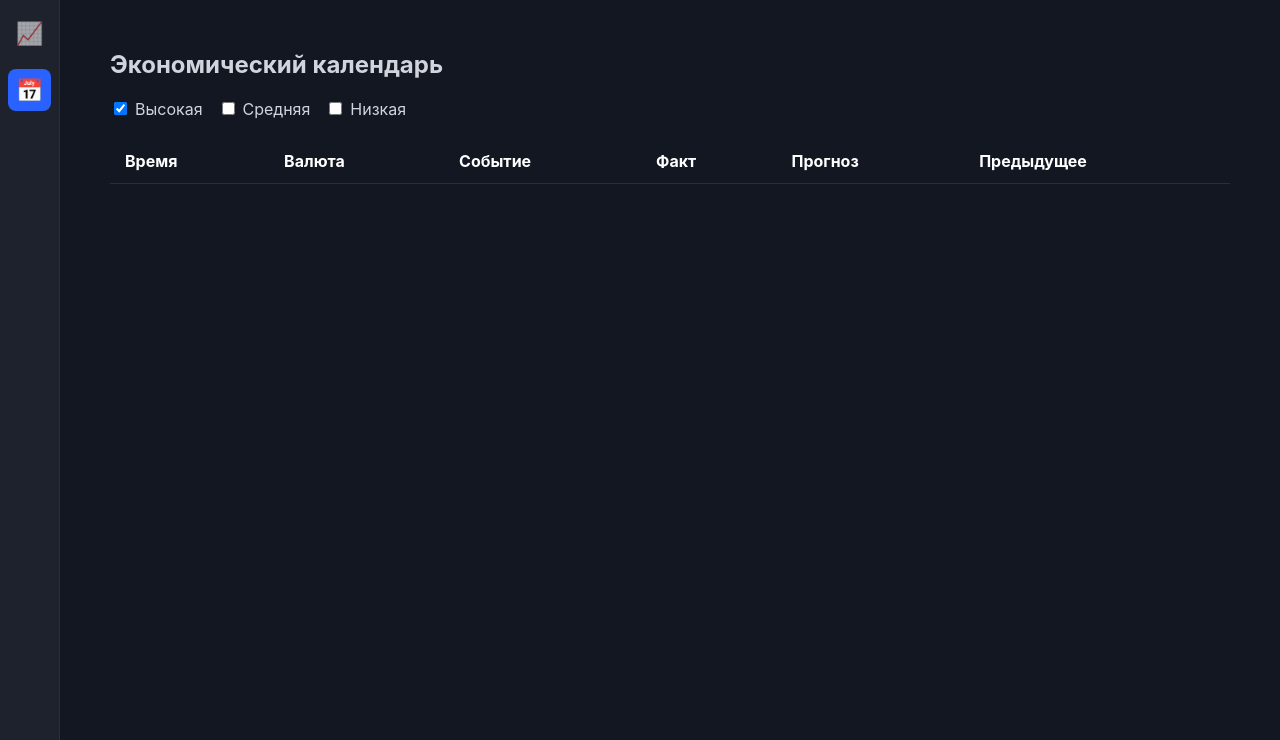
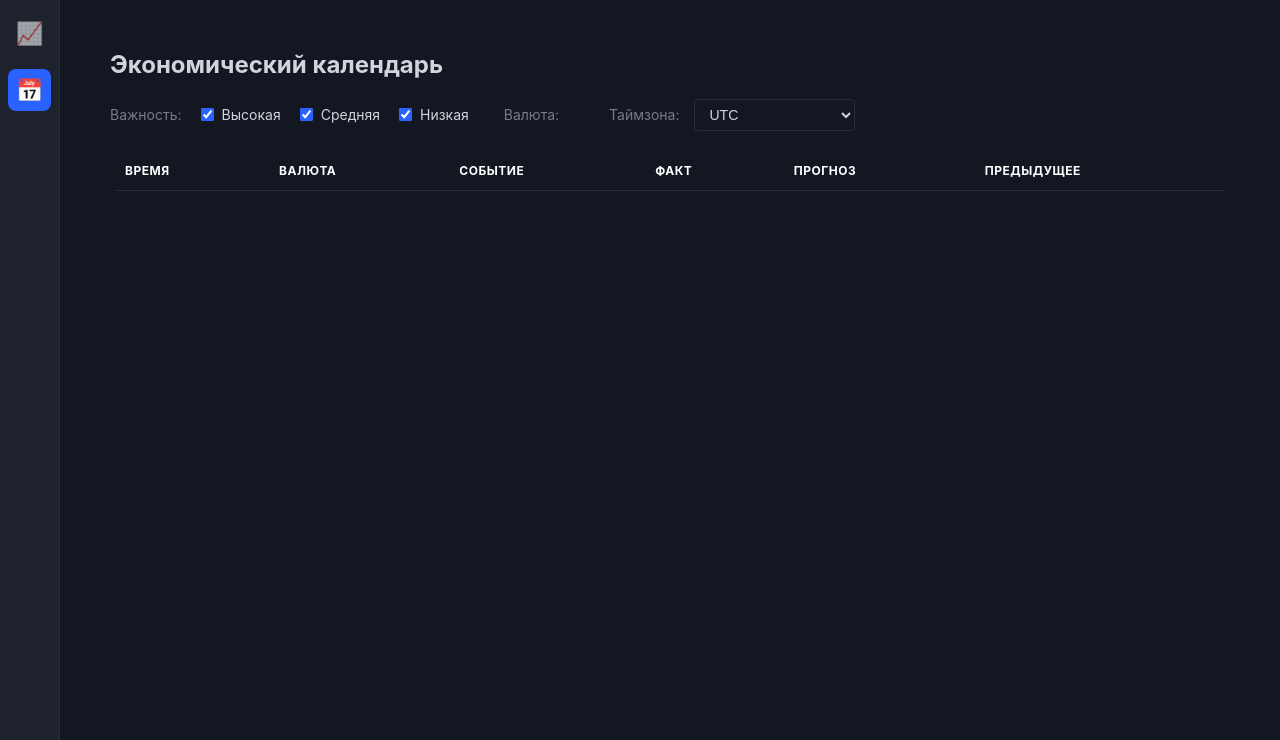
Before and after one commit to nerocos0/stock_vision, a Django app: page /calendar/ in a window 1280 px wide. Shown: the part 60-800 px from the top of the page. Run offline with Django 5.2, Linux system fonts and the light colour scheme; lists and menus that the app fills with data are empty; parts of the project's set-up code (start-up, migrations or seed data) failed here and were passed over.

Commit message:
календарь: выбор таймзоны, динамические фильтры по валютам, фильтры по важности новости, красивый UI

```diff
--- a/static/css/styles.css
+++ b/static/css/styles.css
@@ -567,23 +567,102 @@ button { font-family: inherit; }
 /* =========================================
    12. ЭКОНОМИЧЕСКИЙ КАЛЕНДАРЬ
    ========================================= */
-.table-container { overflow-x: auto; margin-top: 20px; }
+.calendar-page {
+    height: calc(100vh - 60px);
+    overflow-y: auto;
+}
+
+.table-container {
+    overflow-x: auto;
+    margin-top: 20px;
+}
+
 .calendar-table {
-    width: 100%; border-collapse: collapse;
-    background: #1e222d; border-radius: 8px;
+    width: 100%;
+    border-collapse: collapse;
+    background: #1e222d;
+    border-radius: 8px;
+    overflow: hidden;
 }
-.calendar-table th, .calendar-table td {
-    padding: 12px 15px; text-align: left; border-bottom: 1px solid #2B2B43;
+
+.calendar-table th,
+.calendar-table td {
+    padding: 12px 15px;
+    text-align: left;
+    border-bottom: 1px solid #2B2B43;
 }
-.calendar-table th { background: #131722; font-weight: bold; color: white; }
-.calendar-table tr:hover { background: #2B2B43; }
 
-.importance-high { border-left: 3px solid #ef5350; }
-.importance-medium { border-left: 3px solid #FF9800; }
-.importance-low { border-left: 3px solid #787b86; }
+.calendar-table th {
+    background: #131722;
+    font-weight: bold;
+    color: white;
+    text-transform: uppercase;
+    font-size: 12px;
+    letter-spacing: 0.5px;
+}
 
-.calendar-filters { display: flex; gap: 15px; margin-bottom: 15px; }
-.calendar-filters label { cursor: pointer; display: flex; align-items: center; gap: 5px; }
+.calendar-table tr:hover {
+    background: #2B2B43;
+}
+
+/* Цветовые полосы важности */
+.importance-high {
+    border-left: 3px solid #ef5350;
+}
+.importance-medium {
+    border-left: 3px solid #FF9800;
+}
+.importance-low {
+    border-left: 3px solid #787b86;
+}
+
+/* Фильтры (важность + валюта) */
+.calendar-filters {
+    display: flex;
+    gap: 15px;
+    margin-bottom: 15px;
+    flex-wrap: wrap;
+    align-items: center;
+}
+
+.calendar-filters .filter-label {
+    color: #787b86;
+    font-size: 14px;
+}
+
+.calendar-filters label {
+    cursor: pointer;
+    display: flex;
+    align-items: center;
+    gap: 5px;
+    color: #d1d4dc;
+    font-size: 14px;
+}
+
+.calendar-filters input[type="checkbox"] {
+    accent-color: #2962FF;
+}
+
+/* Контейнер для динамических чекбоксов валют */
+.currency-filters {
+    display: flex;
+    gap: 15px;
+    flex-wrap: wrap;
+}
+
+.timezone-select {
+    background: #131722;
+    color: #d1d4dc;
+    border: 1px solid #2B2B43;
+    padding: 6px 10px;
+    border-radius: 4px;
+    font-size: 14px;
+    outline: none;
+    cursor: pointer;
+}
+.timezone-select:focus {
+    border-color: #2962FF;
+}
 
 /* =========================================
    13. ЛОАДЕР И УВЕДОМЛЕНИЯ
--- a/static/js/calendar.js
+++ b/static/js/calendar.js
@@ -4,11 +4,60 @@ import { showToast } from './utils.js';
 const tbody = document.getElementById('calendar-body');
 let allEvents = [];
 
+// ==========================================
+// 1. ТАЙМЗОНА
+// ==========================================
+let currentTimezoneOffset = parseInt(localStorage.getItem('calendarTimezoneOffset') || '0');
+
+// Устанавливаем значение селекта при загрузке
+const timezoneSelect = document.getElementById('timezone-select');
+if (timezoneSelect) {
+    timezoneSelect.value = currentTimezoneOffset.toString();
+    timezoneSelect.addEventListener('change', (event) => {
+        currentTimezoneOffset = parseInt(event.target.value);
+        localStorage.setItem('calendarTimezoneOffset', currentTimezoneOffset);
+        renderEvents();  // Перерисовываем таблицу с новой таймзоной
+    });
+}
+
+// ==========================================
+// 2. ЗАГРУЗКА ВАЛЮТ (ДИНАМИЧЕСКИ)
+// ==========================================
+async function loadCurrencies() {
+    try {
+        const response = await fetch('/api/calendar/currencies/');
+        if (!response.ok) throw new Error('Ошибка загрузки валют');
+        const currencies = await response.json();
+
+        const container = document.getElementById('currency-filters');
+        container.innerHTML = '';
+
+        currencies.forEach(currency => {
+            const label = document.createElement('label');
+            label.innerHTML = `<input type="checkbox" value="${currency}" checked> ${currency}`;
+            container.appendChild(label);
+
+            label.querySelector('input').addEventListener('change', renderEvents);
+        });
+    } catch (error) {
+        console.error(error);
+        showToast('Не удалось загрузить список валют', 'error');
+    }
+}
+
+// ==========================================
+// 3. ЗАГРУЗКА СОБЫТИЙ
+// ==========================================
 async function loadCalendar() {
     try {
-        const response = await fetch('/api/calendar/'); // Убедись, что URL правильный
+        const response = await fetch('/api/calendar/');
         if (!response.ok) throw new Error('Ошибка загрузки календаря');
         allEvents = await response.json();
+
+        if (!Array.isArray(allEvents) && allEvents.results) {
+            allEvents = allEvents.results;
+        }
+
         renderEvents();
     } catch (error) {
         console.error(error);
@@ -16,6 +65,9 @@ async function loadCalendar() {
     }
 }
 
+// ==========================================
+// 4. ОТРИСОВКА СОБЫТИЙ (С ФИЛЬТРАЦИЕЙ И ТАЙМЗОНОЙ)
+// ==========================================
 function renderEvents() {
     tbody.innerHTML = '';
 
@@ -23,10 +75,17 @@ function renderEvents() {
     const showMedium = document.getElementById('filter-medium').checked;
     const showLow = document.getElementById('filter-low').checked;
 
+    const currencyCheckboxes = document.querySelectorAll('#currency-filters input[type="checkbox"]');
+    const selectedCurrencies = new Set();
+    currencyCheckboxes.forEach(cb => {
+        if (cb.checked) selectedCurrencies.add(cb.value);
+    });
+
     const filtered = allEvents.filter(e => {
         if (e.importance === 'high' && !showHigh) return false;
         if (e.importance === 'medium' && !showMedium) return false;
         if (e.importance === 'low' && !showLow) return false;
+        if (selectedCurrencies.size > 0 && !selectedCurrencies.has(e.currency)) return false;
         return true;
     });
 
@@ -34,14 +93,23 @@ function renderEvents() {
         const tr = document.createElement('tr');
         tr.className = `importance-${event.importance}`;
 
-        const time = new Date(event.time).toLocaleString('ru-RU', { day: '2-digit', month: '2-digit', hour: '2-digit', minute: '2-digit' });
+        const eventDate = new Date(event.time);
+        const time = new Date(eventDate.getTime() + currentTimezoneOffset * 3600 * 1000);
+        const formattedTime = time.toLocaleString('ru-RU', {
+            day: '2-digit', month: '2-digit', hour: '2-digit', minute: '2-digit',
+            timeZone: 'UTC'
+        });
 
-        // Форматируем числа (просто для красоты)
         const formatVal = (val) => val === null ? '—' : val;
 
+        const currencyIcon = {
+            'USD': '🇺🇸', 'EUR': '🇪🇺', 'GBP': '🇬🇧', 'XAU': '🥇',
+            'JPY': '🇯🇵', 'AUD': '🇦🇺', 'CAD': '🇨🇦', 'CHF': '🇨🇭', 'NZD': '🇳🇿',
+        }[event.currency] || '🌐';
+
         tr.innerHTML = `
-            <td>${time}</td>
-            <td><strong>${event.currency}</strong></td>
+            <td>${formattedTime}</td>
+            <td><strong>${currencyIcon} ${event.currency}</strong></td>
             <td>${event.name}</td>
             <td>${formatVal(event.actual)}</td>
             <td>${formatVal(event.forecast)}</td>
@@ -51,10 +119,20 @@ function renderEvents() {
     });
 }
 
-// Вешаем обработчики на фильтры
-document.getElementById('filter-high').addEventListener('change', renderEvents);
-document.getElementById('filter-medium').addEventListener('change', renderEvents);
-document.getElementById('filter-low').addEventListener('change', renderEvents);
+// ==========================================
+// 5. ОБРАБОТЧИКИ ФИЛЬТРОВ ВАЖНОСТИ
+// ==========================================
+['filter-high', 'filter-medium', 'filter-low'].forEach(id => {
+    document.getElementById(id).addEventListener('change', renderEvents);
+});
 
-loadCalendar();
+// ==========================================
+// 6. ИНИЦИАЛИЗАЦИЯ
+// ==========================================
+async function init() {
+    await loadCurrencies();
+    await loadCalendar();
+}
+
+init();
 initAuthUI();
--- a/templates/calendar.html
+++ b/templates/calendar.html
@@ -10,14 +10,27 @@
     <a href="/" class="logo">StockVision</a>
     <div id="auth-buttons"></div>
 </header>
-
+<main class="calendar-page">
     <div class="dashboard-container">
         <h2>Экономический календарь</h2>
 
         <div class="calendar-filters">
+            <span class="filter-label">Важность:</span>
             <label><input type="checkbox" id="filter-high" checked> Высокая</label>
-        <label><input type="checkbox" id="filter-medium"> Средняя</label>
-        <label><input type="checkbox" id="filter-low"> Низкая</label>
+            <label><input type="checkbox" id="filter-medium" checked> Средняя</label>
+            <label><input type="checkbox" id="filter-low" checked> Низкая</label>
+
+            <span class="filter-label" style="margin-left: 20px;">Валюта:</span>
+            <div id="currency-filters" class="currency-filters"></div>
+
+            <span class="filter-label" style="margin-left: 20px;">Таймзона:</span>
+            <select id="timezone-select" class="timezone-select">
+                <option value="0">UTC</option>
+                <option value="3">МСК (UTC+3)</option>
+                <option value="-5">Нью-Йорк (UTC-5)</option>
+                <option value="1">Лондон (UTC+1)</option>
+                <option value="9">Токио (UTC+9)</option>
+            </select>
         </div>
 
         <div class="table-container">
@@ -29,6 +42,7 @@
             </table>
         </div>
     </div>
+</main>
 {% endblock %}
 
 {% block extra_js %}
```
Also changed, not shown: data/services/calendar.py (+22 -1 lines), data/views.py (+6 -2 lines). Lines whose indentation alone changed are shown as unchanged.
